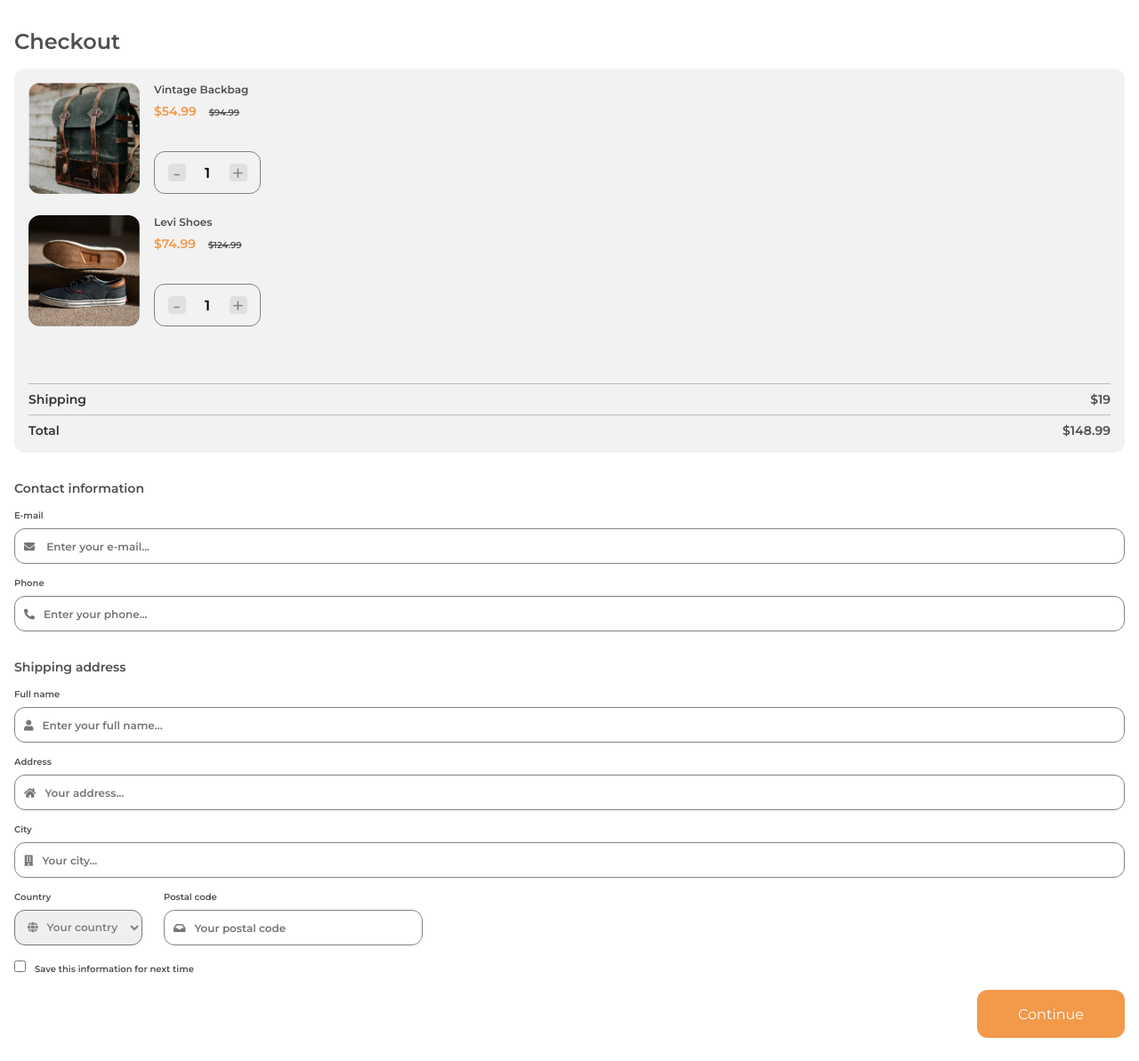
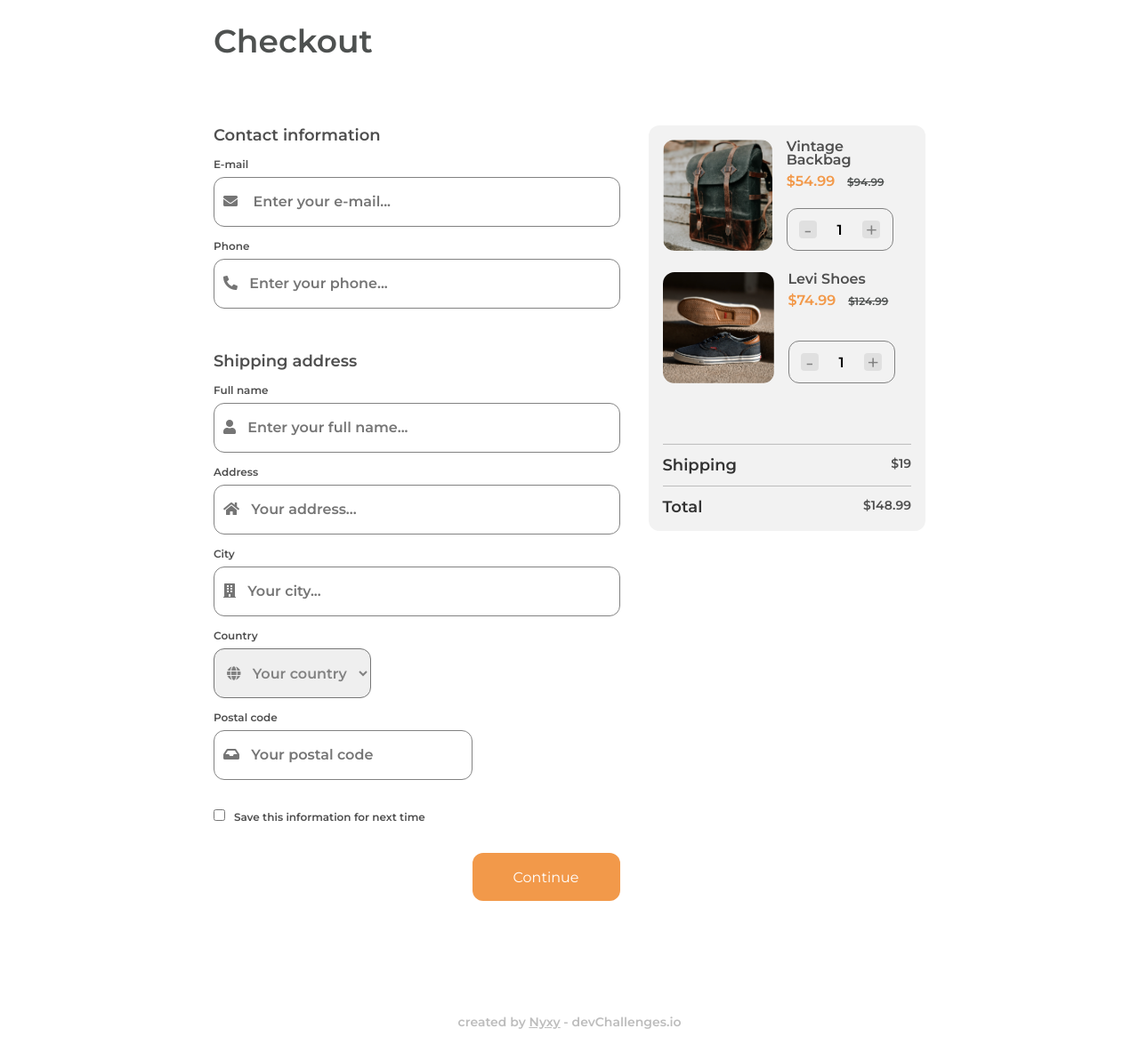
Before and after one commit to CyNyxy/checkout-page-devChallenges, a plain HTML site: page index.html in a window 1280 px wide. Shown: the top 1193 px of the page at 89% size. Drawn offline with Linux system fonts and the light colour scheme.

Commit message:
Challenge completed

```diff
--- a/form.js
+++ b/form.js
@@ -1,14 +1,28 @@
-function increaseValue() {
-  var value = parseInt(document.getElementById('number').value, 10);
+// function increaseValue() {
+//   var value = parseInt(document.getElementById('number').value, 10);
+//   value = isNaN(value) ? 0 : value;
+//   value++;
+//   document.getElementById('number').value = value;
+// }
+
+// function decreaseValue() {
+//   var value = parseInt(document.getElementById('number').value, 10);
+//   value = isNaN(value) ? 0 : value;
+//   value < 1 ? value = 1 : '';
+//   value--;
+//   document.getElementById('number').value = value;
+// }
+
+function increaseValue(id) {
+  var value = parseInt(document.getElementById(id).value);
   value = isNaN(value) ? 0 : value;
   value++;
-  document.getElementById('number').value = value;
+  document.getElementById(id).value = value;
 }
 
-function decreaseValue() {
-  var value = parseInt(document.getElementById('number').value, 10);
+function decreaseValue(id) {
+  var value = parseInt(document.getElementById(id).value);
   value = isNaN(value) ? 0 : value;
-  value < 1 ? value = 1 : '';
   value--;
-  document.getElementById('number').value = value;
+  document.getElementById(id).value = value < 1 ? 1 : value;
 }
--- a/index.html
+++ b/index.html
@@ -11,11 +11,24 @@
   <script src="form.js"></script>
   <title>Checkout Page - devChallenge</title>
   <link rel="stylesheet" href="https://cdnjs.cloudflare.com/ajax/libs/font-awesome/5.15.2/css/all.min.css">
+  <script type = "text/javascript">
+        function Warn() {
+    // Get all input elements in the form
+    const inputs = document.querySelectorAll('form input');
+    // Check if all input values are filled
+    const allFilled = Array.from(inputs).every(input => input.value);
+    // If all input values are filled, display success alert
+    if (allFilled) {
+      alert("Success!");
+    }
+  }
+  </script>
 </head>
 <body>
   <header>
     <h1>Checkout</h1>
   </header>
+  <div class="container">
   <aside>
     <div class="item-box">
       <img src="photo1.png" alt="pic">
@@ -26,9 +39,9 @@
         <p class="item-old-price">$94.99</p>
       </div>
         <div class="quantity-box">
-          <div class="value-button" id="decrease" onclick="decreaseValue()" value="Decrease Value">-</div>
-          <input type="number" name="number" id="number" min="0" value="1">
-          <div class="value-button" id="increase" onclick="increaseValue()" value="Increase Value">+</div>
+          <div class="value-button" id="decrease" onclick="decreaseValue('number1')" value="Decrease Value">-</div>
+          <input type="number" name="number1" id="number1" min="0" value="1">
+          <div class="value-button" id="increase" onclick="increaseValue('number1')" value="Increase Value">+</div>
         </div>
       </div>
     </div>
@@ -41,9 +54,9 @@
         <p class="item-old-price">$124.99</p>
       </div>
         <div class="quantity-box">
-          <div class="value-button" id="decrease" onclick="decreaseValue()" value="Decrease Value">-</div>
-          <input type="number" name="number" id="number" min="0" value="1">
-          <div class="value-button" id="increase" onclick="increaseValue()" value="Increase Value">+</div>
+          <div class="value-button" id="decrease2" onclick="decreaseValue('number2')" value="Decrease Value">-</div>
+          <input type="number" name="number2" id="number2" min="0" value="1">
+          <div class="value-button" id="increase2" onclick="increaseValue('number2')" value="Increase Value">+</div>
         </div>
       </div>
     </div>
@@ -88,10 +101,11 @@
         <p class="save">Save this information for next time</p>
       </div>
       <div class="button-box">
-      <button type="submit">Continue</button>
+      <button type="submit" onclick="Warn()">Continue</button>
       </div>
     </form>
   </main>
+  </div>
   <footer>
     <p class="footer-info">created by&nbsp;<u><b><a href="https://github.com/CyNyxy">Nyxy</a></b></u>&nbsp;- devChallenges.io</p>
   </footer>
--- a/style.css
+++ b/style.css
@@ -18,19 +18,22 @@ body {
   font-size: 14px;
   margin-left: min(1rem, 100%);
   margin-right: min(1rem, 100%);
+  display: flex;
+  flex-direction: column;
+  align-items: center;
 }
 
 h1 {
   font-size: 24px;
   line-height: 29px;
   color: #4E5150;
-  padding-block: 1rem;
+  padding-block: 2rem;
 }
 
 h2 {
   font-size: 14px;
   line-height: 17px;
-  margin-top: 2rem;
+  padding-top: 3rem;
 }
 
 p.total {
@@ -85,6 +88,7 @@ select {
   color: #828282;
   height: 40px;
   border-radius: 12px;
+  width: 100%;
 }
 
 option {
@@ -99,8 +103,10 @@ option {
 
 .last-input {
   display: flex;
-  gap: 24px;
+  flex-wrap: wrap;
+  column-gap: 20px;
 }
+
 
 .checkbox {
   width: auto;
@@ -131,7 +137,7 @@ button {
 }
 
 .save-box {
-  padding-block: 1rem;
+  padding-block: 2rem;
 }
 
 a {
@@ -157,8 +163,16 @@ p.save {
   padding-left: 6px;
 }
 
+.container {
+  display: flex;
+  flex-direction: column;
+  width: 100%;
+}
+
 header {
-  padding-top: 1rem;
+  display: flex;
+  width: 100%;
+  justify-content: flex-start;
 }
 
 aside {
@@ -196,9 +210,12 @@ aside {
   justify-content: space-evenly;
 }
 
+.last-input > div {
+  width: auto;
+}
+
 form {
   width: 100%;
-  margin: 0 auto;
 }
 
 .value-button {
@@ -238,14 +255,14 @@ form #input-wrap {
   padding: 0px;
 }
 
-input#number {
+input#number1, input#number2 {
   font-family: 'Montserrat', sans-serif;
   font-weight: 600;
   font-size: 1rem;
   text-align: center;
   border: none;
   margin: 0px;
-  width: 20px;
+  width: 25px;
   height: 20px;
   background-color: #f2f2f2;
 }
@@ -258,6 +275,7 @@ input[type=number]::-webkit-outer-spin-button {
 
 input[type=number] {
   -moz-appearance: textfield;
+  appearance: textfield;
 }
 
 .footer-info {
@@ -268,3 +286,67 @@ input[type=number] {
   color: #BDBDBD;
   margin-block: 2rem;
 }
+
+@media screen and (min-width: 660px) {
+  .container {
+    display: flex;
+    flex-direction: row-reverse;
+    justify-content: space-between;
+    width: 800px;
+    max-width: 90%;
+    gap: 2rem;
+  }
+  header {
+    width: 800px;
+    max-width: 90%;
+  }
+  aside {
+    height: fit-content;
+    margin-top: 3rem;
+  }
+  footer {
+    padding-top: 3rem;
+  }
+  h1 {
+    font-size: 36px;
+  }
+  h2 {
+    font-size: 18px;
+    line-height: 22px;
+  }
+  label {
+    font-size: 12px;
+  }
+  ::placeholder, select {
+    font-size: 1rem;
+    line-height: 20px;
+  }
+  input, select {
+    height: 56px;
+  }
+  hr.solid {
+    margin-block: 0.75rem;
+  }
+  p.item-title, p.item-price {
+    font-size: 1rem;
+  }
+  p.item-old-price {
+    font-size: 12px;
+  }
+  p.total {
+    font-size: 18px;
+  }
+  p.save {
+    font-size: 12px;
+    line-height: 15px;
+  }
+  .save-box {
+    padding-bottom: 2rem;
+  }
+}
+
+@media screen and (min-width: 660px) and (max-width: 850px) {
+.last-input > div {
+  width: 100%;
+}
+}
```
Also changed, not shown: 1 other file.
